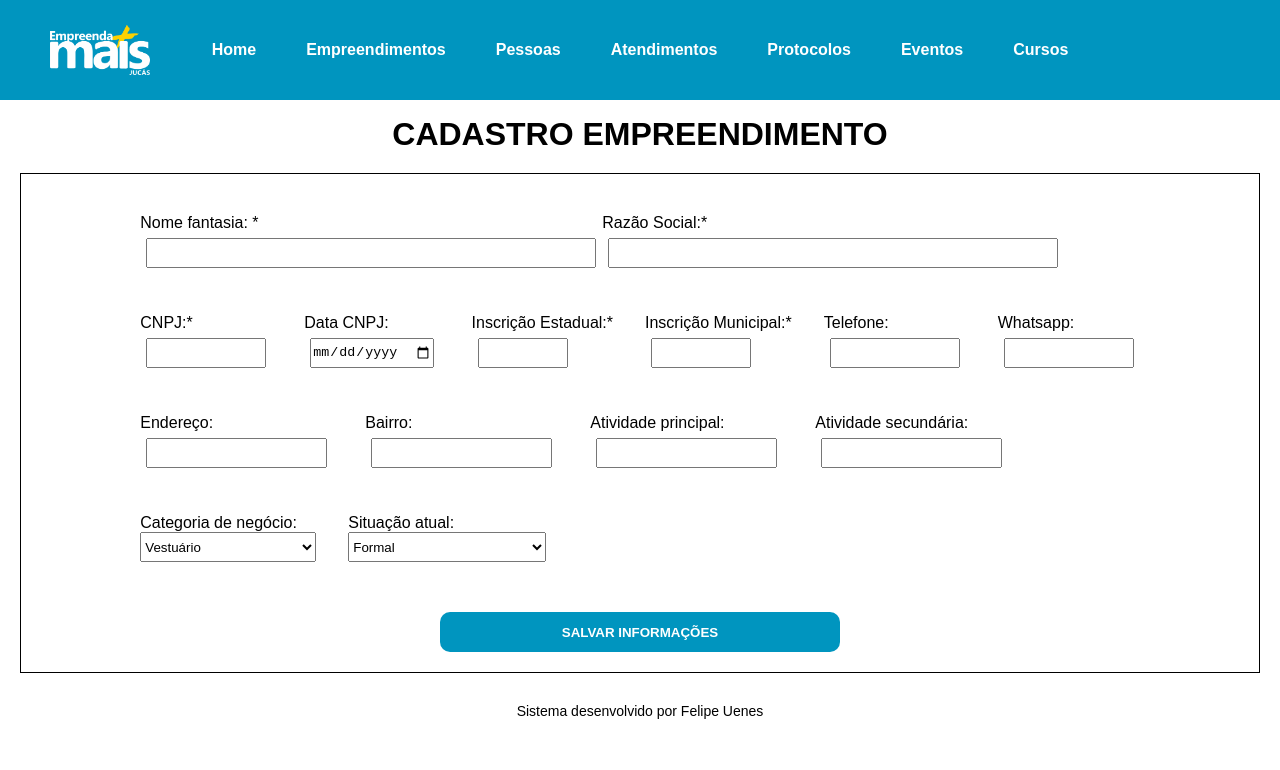
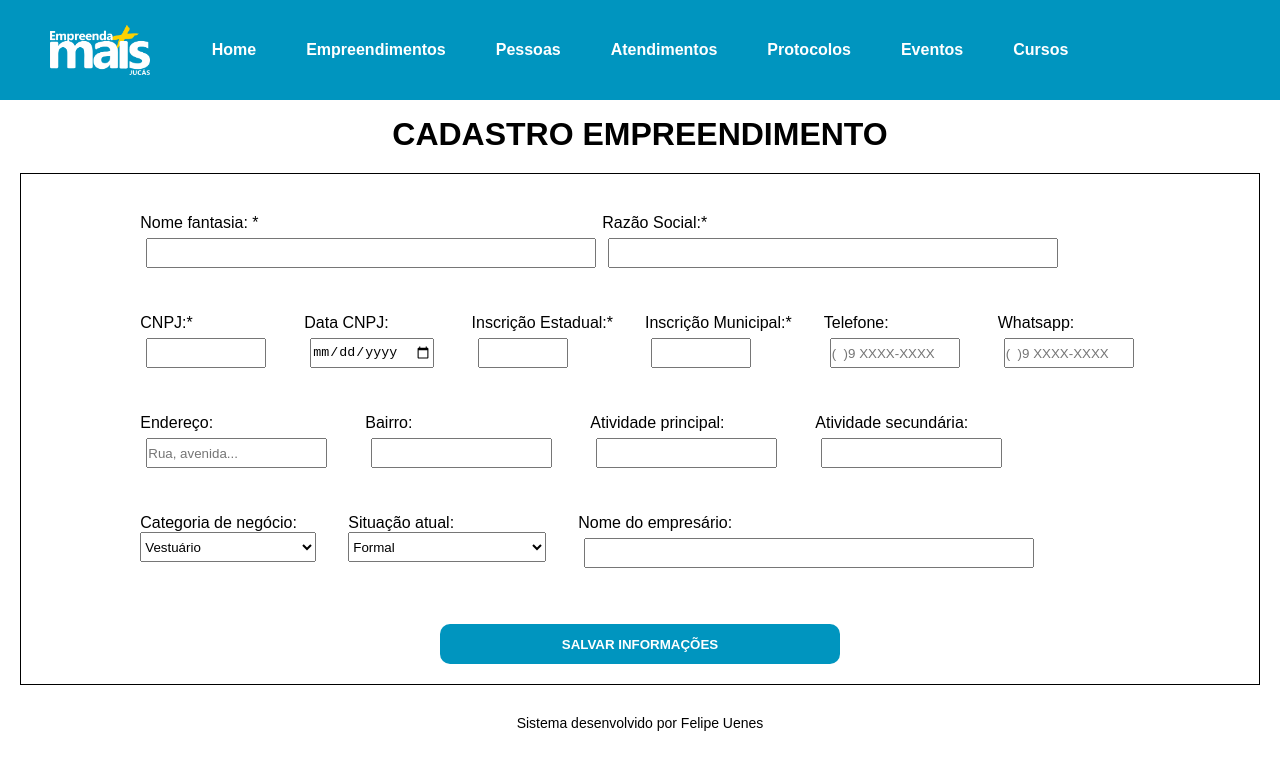
Before and after one commit to felipeuenes/sistema-empreenda-mais, a React (Vite) app: page /cadastro-empreendimentos in a window 1280 px wide. Shown: the top 770 px of the page. Built offline with nearby package versions, Linux system fonts and the light colour scheme.

Commit message:
retirar setas do number

```diff
--- a/src/pages/Empreendimentos/Cadastro-empreendimentos/index.jsx
+++ b/src/pages/Empreendimentos/Cadastro-empreendimentos/index.jsx
@@ -43,19 +43,19 @@ export function CadastroEmpre(){
                 <section>
 
                         <label htmlFor="inscricaoMu">Inscrição Municipal:*</label>
-                        <input type="text" name="" id="nscricaoMu" />
+                        <input type="number" name="" id="nscricaoMu" />
                 </section>
                 <section>
 
 
                         <label htmlFor="telefone">Telefone:</label>
-                        <input type="text" id='telefone'/>
+                        <input type="text" id='telefone' placeholder='(  )9 XXXX-XXXX'/>
                 </section>
                 <section>
 
 
                         <label htmlFor="whats">Whatsapp:</label>
-                        <input type="text" name="" id="whats" />
+                        <input type="text" name="" id="whats" placeholder='(  )9 XXXX-XXXX'/>
                 </section>
 
 
@@ -67,7 +67,7 @@ export function CadastroEmpre(){
 
                 <section>
                         <label htmlFor="endereco">Endereço:</label>
-                        <input type="text" name="" id="endereco" />
+                        <input type="text" name="" id="endereco" placeholder='Rua, avenida...'/>
                 </section>
                 <section>
 
@@ -108,6 +108,10 @@ export function CadastroEmpre(){
                         </select>
 
                 </section>
+                <section>
+                        <label htmlFor="nameEmpresario">Nome do empresário:</label>
+                        <input type="text" name="" id="nameEmpresario" />
+                </section>
                 </div>
                 <section className='buttonCadas'>
                     <button>SALVAR INFORMAÇÕES</button>
--- a/src/pages/Empreendimentos/Cadastro-empreendimentos/style.css
+++ b/src/pages/Empreendimentos/Cadastro-empreendimentos/style.css
@@ -10,6 +10,18 @@
 } */
 input{
     margin: 6px;
+}
+
+
+/* retirar setas do input NUMBER */
+input[type=number]::-webkit-inner-spin-button {
+    -webkit-appearance: none;
+
+}
+input[type=number] {
+   -moz-appearance: textfield;
+   appearance: textfield;
+
 }
 
 .formulario-empreedimento{
@@ -101,6 +113,10 @@ input{
     width: 90px;
 }
 
+#nameEmpresario{
+    height: 30px;
+    width: 450px;
+}
 
 .terceira-part{
     padding: 20px;
```
